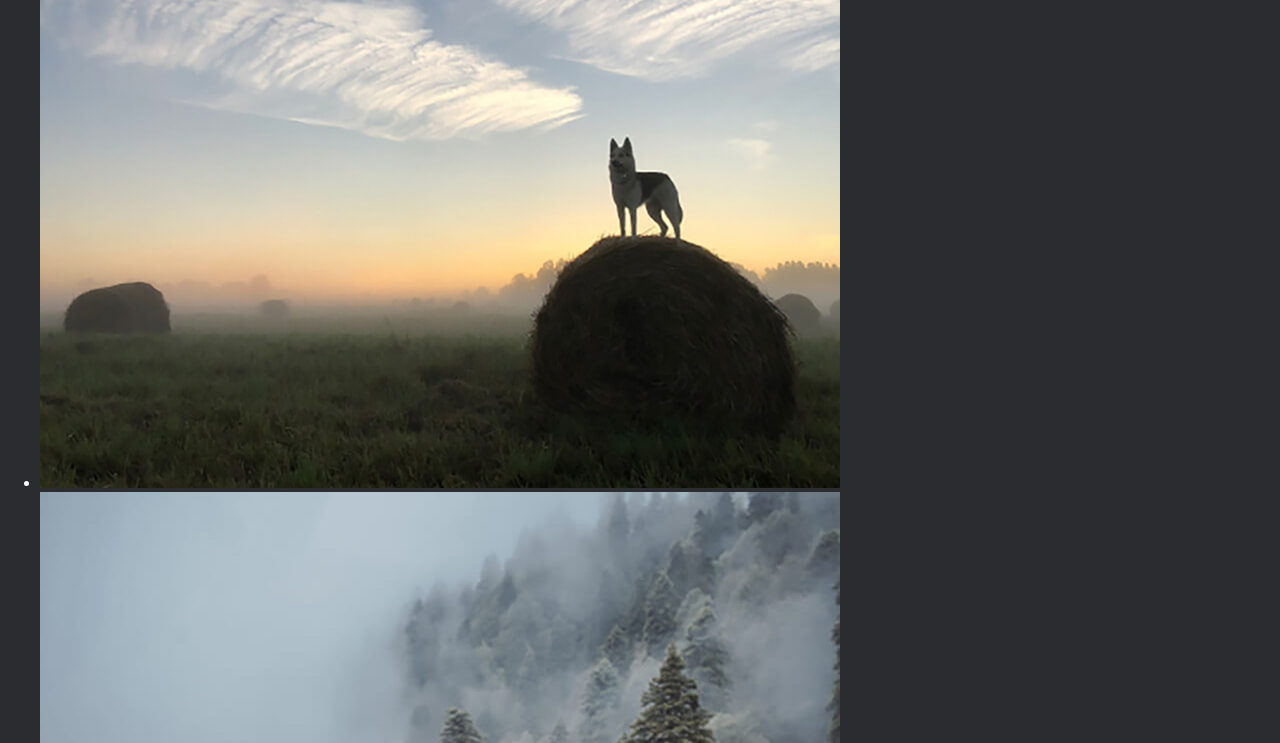
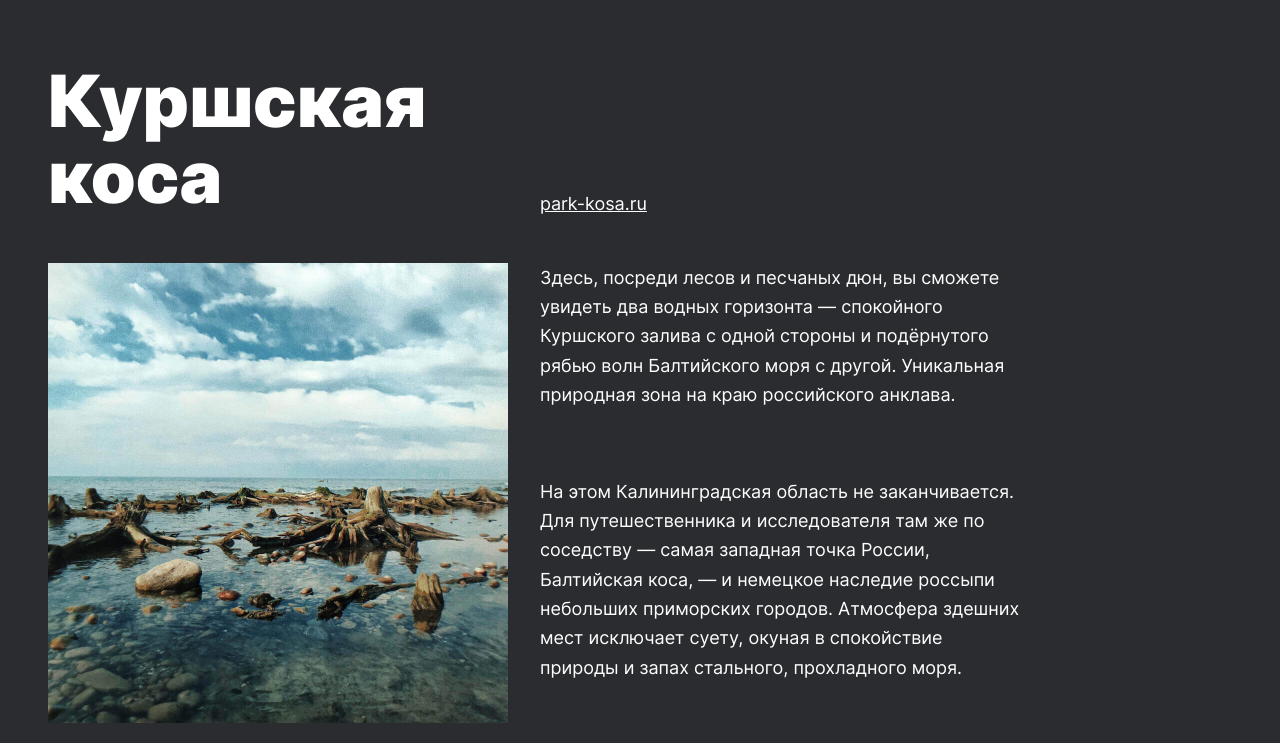
Before and after one commit to artcherenkov/russian-travel, a plain HTML site: page index.html in a window 1280 px wide. Shown: the part 3137-3880 px from the top of the page. Drawn offline with Linux system fonts and the light colour scheme.

Commit message:
photo-grid and place styles

```diff
--- /dev/null
+++ b/blocks/main/__cover/main__cover.css
@@ -0,0 +1,3 @@
+.main__cover {
+  margin-top: 92px;
+}
--- /dev/null
+++ b/blocks/main/__photo-grid/main__photo-grid.css
@@ -0,0 +1,3 @@
+.main__photo-grid {
+  margin: 92px auto 0;
+}
--- /dev/null
+++ b/blocks/main/__places/main__places.css
@@ -0,0 +1,3 @@
+.main__places {
+  margin-top: 92px;
+}
--- /dev/null
+++ b/blocks/photo-grid/__image/photo-grid__image.css
@@ -0,0 +1,3 @@
+.photo-grid__image {
+  width: 100%;
+}
--- a/blocks/photo-grid/__item/photo-grid__item.css
+++ b/blocks/photo-grid/__item/photo-grid__item.css
@@ -0,0 +1,3 @@
+.photo-grid__item {
+  width: 100%;
+}
--- a/blocks/photo-grid/photo-grid.css
+++ b/blocks/photo-grid/photo-grid.css
@@ -0,0 +1,8 @@
+.photo-grid {
+  padding: 0 48px;
+  list-style: none;
+
+  display: grid;
+  grid-template-columns: repeat(auto-fit, minmax(300px, 1fr));
+  gap: 14px;
+}
--- /dev/null
+++ b/blocks/place/__content/place__content.css
@@ -0,0 +1,5 @@
+.place__content {
+  grid-area: content;
+  display: grid;
+  grid-row-gap: 27px;
+}
--- a/blocks/place/__image/place__image.css
+++ b/blocks/place/__image/place__image.css
@@ -0,0 +1,4 @@
+.place__image {
+  grid-area: image;
+  width: 100%;
+}
--- a/blocks/place/__paragraph/place__paragraph.css
+++ b/blocks/place/__paragraph/place__paragraph.css
@@ -0,0 +1,6 @@
+.place__paragraph {
+  margin: 0;
+  font-family: var(--font-inter);
+  font-size: 18px;
+  line-height: 1.63;
+}
--- a/blocks/place/__title/place__title.css
+++ b/blocks/place/__title/place__title.css
@@ -0,0 +1,9 @@
+.place__title {
+  grid-area: title;
+  margin: 0;
+  font-family: var(--font-inter);
+  font-weight: 900;
+  font-size: 72px;
+  line-height: 76px;
+  color: #fff;
+}
--- a/blocks/place/__website/place__website.css
+++ b/blocks/place/__website/place__website.css
@@ -0,0 +1,10 @@
+.place__website {
+  grid-area: website;
+  align-self: end;
+  justify-self: left;
+  font-family: var(--font-inter);
+  color: #fff;
+  font-size: 18px;
+  line-height: 22px;
+  text-decoration-line: underline;
+}
--- a/blocks/place/place.css
+++ b/blocks/place/place.css
@@ -0,0 +1,16 @@
+.place {
+  display: grid;
+  grid-template-columns: minmax(340px, 460px) minmax(352px, 484px);
+  grid-column-gap: 32px;
+  grid-row-gap: 48px;
+  grid-template-areas:
+  "title website"
+  "image content";
+}
+
+@media screen and (max-width: 768px) {
+  .place {
+    grid-template-columns: minmax(min-content, 340px) minmax(min-content, 352px);
+    grid-column-gap: 28px;
+  }
+}
--- a/blocks/places/places.css
+++ b/blocks/places/places.css
@@ -0,0 +1,11 @@
+.places {
+  display: grid;
+  gap: 80px;
+  padding: 0 48px;
+}
+
+@media screen and (max-width: 768px) {
+  .places {
+    padding: 0 24px;
+  }
+}
--- a/index.html
+++ b/index.html
@@ -67,7 +67,7 @@
         </li>
       </ul>
     </section>
-    <ul class="photo-grid">
+    <ul class="photo-grid main__photo-grid">
       <li class="photo-grid__item">
         <img class="photo-grid__image" src="images/photo-grid-train.jpg" alt="Обзор на море из окна поезда">
       </li>
@@ -105,7 +105,7 @@
         <img class="photo-grid__image" src="images/photo-grid-ergaki.jpg" alt="Заостренные верхушки затуманенных гор">
       </li>
     </ul>
-    <section class="places">
+    <section class="places main__places">
       <article class="place">
         <h2 class="place__title">
           Куршская коса
@@ -114,6 +114,7 @@
           park-kosa.ru
         </a>
         <img class="place__image" src="images/place-kosa.jpg" alt="Куршская коса: пни, торчащие из-под воды">
+        <div class="place__content">
           <p class="place__paragraph">
             Здесь, посреди лесов и песчаных дюн, вы сможете увидеть два водных горизонта — спокойного Куршского залива с одной стороны
             и подёрнутого рябью волн Балтийского моря
@@ -125,6 +126,7 @@
             и немецкое наследие россыпи небольших приморских городов. Атмосфера здешних мест исключает суету, окуная в спокойствие природы
             и запах стального, прохладного моря.
           </p>
+        </div>
       </article>
       <article class="place">
         <h2 class="place__title">
@@ -134,6 +136,7 @@
           National Geographic
         </a>
         <img class="place__image" src="images/place-kolsky.jpg" alt="Кольский: белоснежные горы">
+        <div class="place__content">
           <p class="place__paragraph">
             Почти весь полуостров находится за Полярным кругом. Саамская тундра, от которой на юг —
             тайга, а на север — Ледовитый океан, прикидывающийся Баренцевым морем.
@@ -144,6 +147,7 @@
             об уроках географии. Возможно, вы не интересовались пронизывающей земную кору сверхглубокой скважиной, а от апатитов вас давно накрывает апатия. Но ваша мечта увидеть северное сияние начинает сбываться с билетом
             в Мурманск.
           </p>
+        </div>
       </article>
       <article class="place">
         <h2 class="place__title">
@@ -153,6 +157,7 @@
           Facebook
         </a>
         <img class="place__image" src="images/place-altai.jpg" alt="Алтай: рабочее место мечты среди зеленых деревьев">
+        <div class="place__content">
           <p class="place__paragraph">
             Алтай — одно из красивейших мест в России.
             В первую очередь из-за гор: если ехать вдоль хребта, вы увидите склоны, усыпанные соснами, горные реки и озёра. А если вы откроете
@@ -163,6 +168,7 @@
             Климат на Алтае умеренный, поэтому ехать сюда лучше всего летом. Так вы увидите всё разнообразие местной флоры и фауны. По лесам Алтая бродят лоси, над хребтами летают орлы,
             а на равнинах пасутся косули. И знаменитые манулы — тоже обитатели Алтайского края.
           </p>
+        </div>
       </article>
       <article class="place">
         <h2 class="place__title">
@@ -172,6 +178,7 @@
           https://vk.com/baikalmile
         </a>
         <img class="place__image" src="images/place-winter-baikal.jpg" alt="Зимний Байкал: узор, сложенный из трещин во льду">
+        <div class="place__content">
           <p class="place__paragraph">
             Всем известен Байкал как крупнейшее озеро
             в мире. Многие также знают, что это самый большой источник пресной воды и одно
@@ -180,6 +187,7 @@
           <p class="place__paragraph">
             Конечно, это всё так. Но Байкал ещё идеальное место для соревнований по скийорингу. Это такой вид спорта, когда лыжник привязывает себя к мотоциклу, и тандем старается развить как можно бóльшую скорость на льду. В марте 2019 года на фестивале «Байкальская миля» был поставлен мировой рекорд — 197.011 км/ч.
           </p>
+        </div>
       </article>
       <article class="place">
         <h2 class="place__title">
@@ -189,12 +197,14 @@
           http://vodlozero.ru/
         </a>
         <img class="place__image" src="images/place-karelia.jpg" alt="Карелия: спокойная река, проходящая между густых зеленых лесов">
+        <div class="place__content">
           <p class="place__paragraph">
             Сибирь заканчивается не на Урале, а в Карелии: образующая тайгу сибирская лиственница не растёт западнее Водлозера. Зато здесь она вымахивает на 30 метров — леса карельских национальных парков из-за непроходимых болот никогда не знали топора. Некоторым соснам уже больше чем полтысячелетия. Прикоснитесь к живому существу, видевшему солнце раньше, чем увидал его Иван Грозный. В девственном лесу на сотню километров не встретишь тропы. А на редких тропинках деревья в паре метров от земли помечены медвежьими когтями. Чтобы все знали, кто тут хозяин.
           </p>
+        </div>
       </article>
     </section>
-    <section class="cover">
+    <section class="cover main__cover">
       <div class="cover__overlay">
         <h2 class="cover__title">
           До Байкала «на собаках»
--- a/pages/index.css
+++ b/pages/index.css
@@ -30,12 +30,17 @@
 @import url('../blocks/lead/__title/lead__title.css');
 
 @import url('../blocks/main/main.css');
+@import url('../blocks/main/__cover/main__cover.css');
 @import url('../blocks/main/__intro/main__intro.css');
+@import url('../blocks/main/__photo-grid/main__photo-grid.css');
+@import url('../blocks/main/__places/main__places.css');
 
 @import url('../blocks/photo-grid/photo-grid.css');
 @import url('../blocks/photo-grid/__item/photo-grid__item.css');
+@import url('../blocks/photo-grid/__image/photo-grid__image.css');
 
 @import url('../blocks/place/place.css');
+@import url('../blocks/place/__content/place__content.css');
 @import url('../blocks/place/__image/place__image.css');
 @import url('../blocks/place/__paragraph/place__paragraph.css');
 @import url('../blocks/place/__title/place__title.css');
```
Lines whose indentation alone changed are shown as unchanged.
